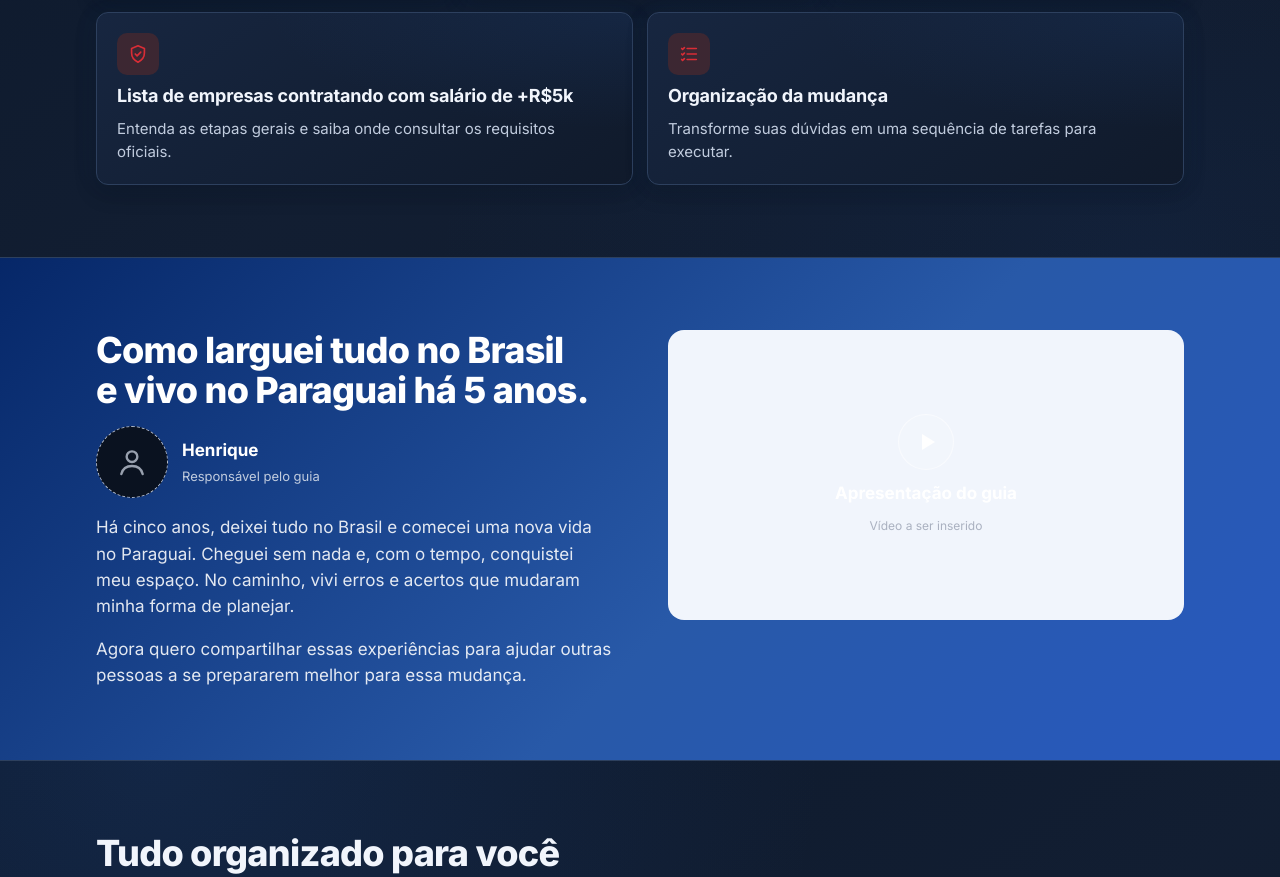
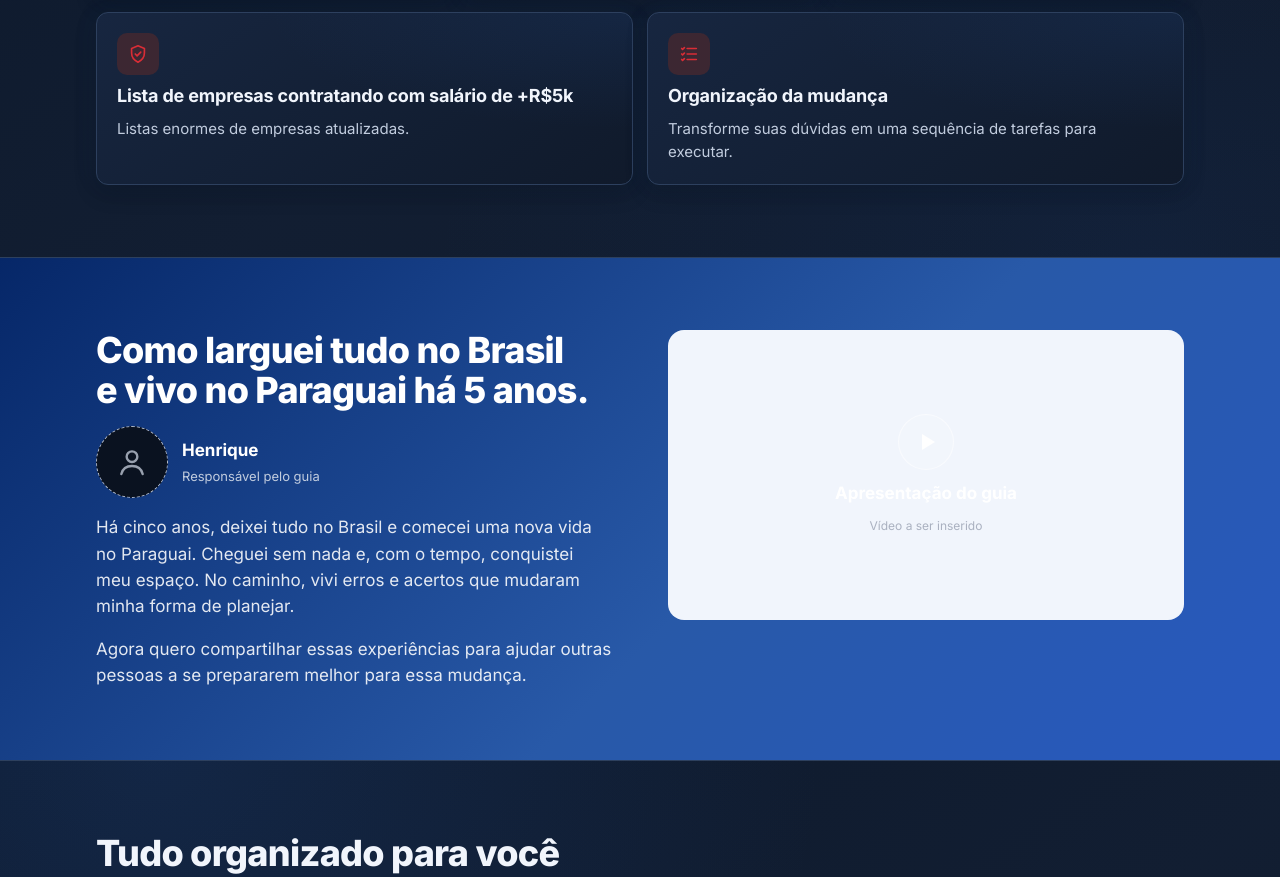
Before and after one commit to eduardoftn1/DSL, a React (Vite) app: page / in a window 1280 px wide. Shown: the part 1315-2192 px from the top of the page. Built offline with nearby package versions, Linux system fonts and the light colour scheme.

Commit message:
troque: Entenda as etapas gerais e saiba onde consultar os requisito...
Gerado pelo Zenly.

```diff
--- a/src/sections/Info.jsx
+++ b/src/sections/Info.jsx
@@ -7,7 +7,7 @@ const PROBLEMS = [
   { icon: "doc", title: "Documentação", text: "Saiba quais documentos e procedimentos precisam ser verificados para não ser barrado." },
   { icon: "wallet", title: "Planejamento financeiro", text: "Organize os gastos iniciais e as despesas mensais que devem entrar na sua conta." },
   { icon: "pin", title: "Escolha da cidade", text: "Compare fatores como moradia, infraestrutura, serviços e estilo de vida." },
-  { icon: "shield", title: "Lista de empresas contratando com salário de +R$5k", text: "Entenda as etapas gerais e saiba onde consultar os requisitos oficiais." },
+  { icon: "shield", title: "Lista de empresas contratando com salário de +R$5k", text: "Listas enormes de empresas atualizadas." },
   { icon: "list", title: "Organização da mudança", text: "Transforme suas dúvidas em uma sequência de tarefas para executar." },
 ];
 
```
